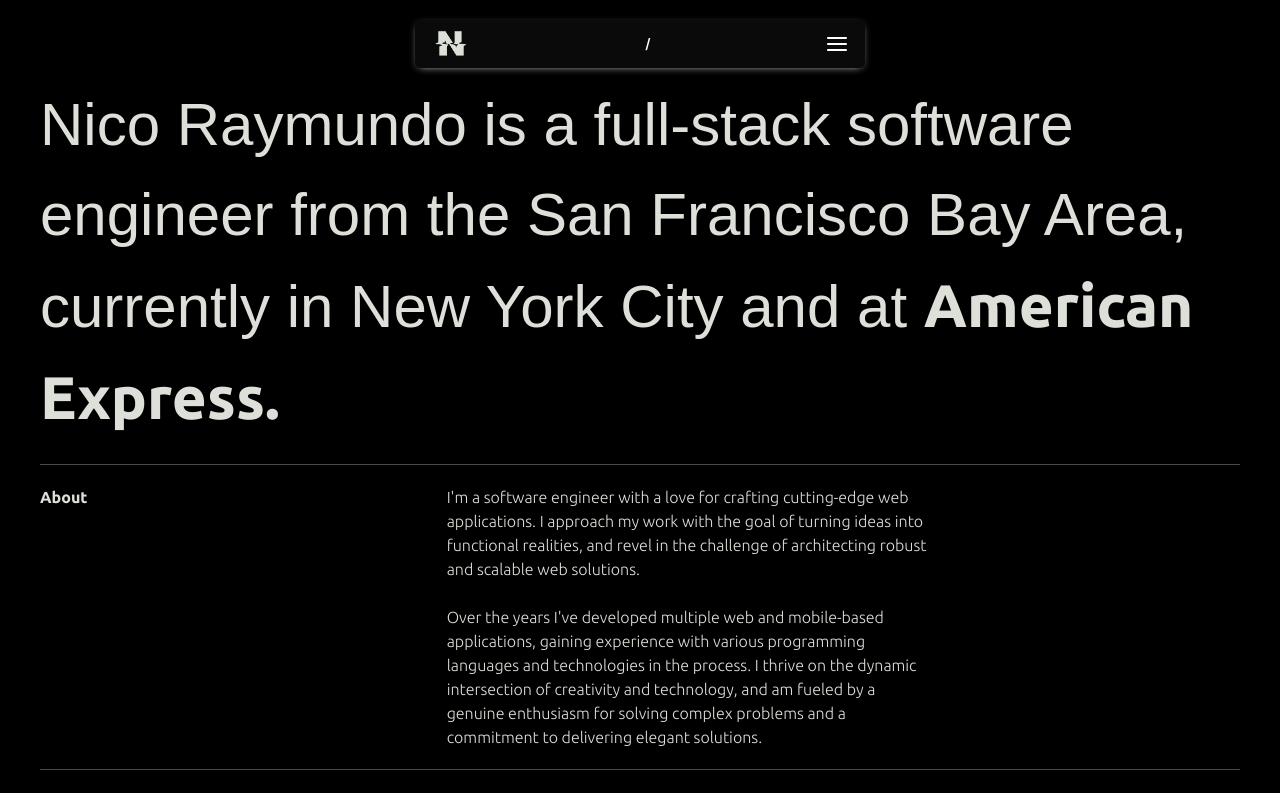
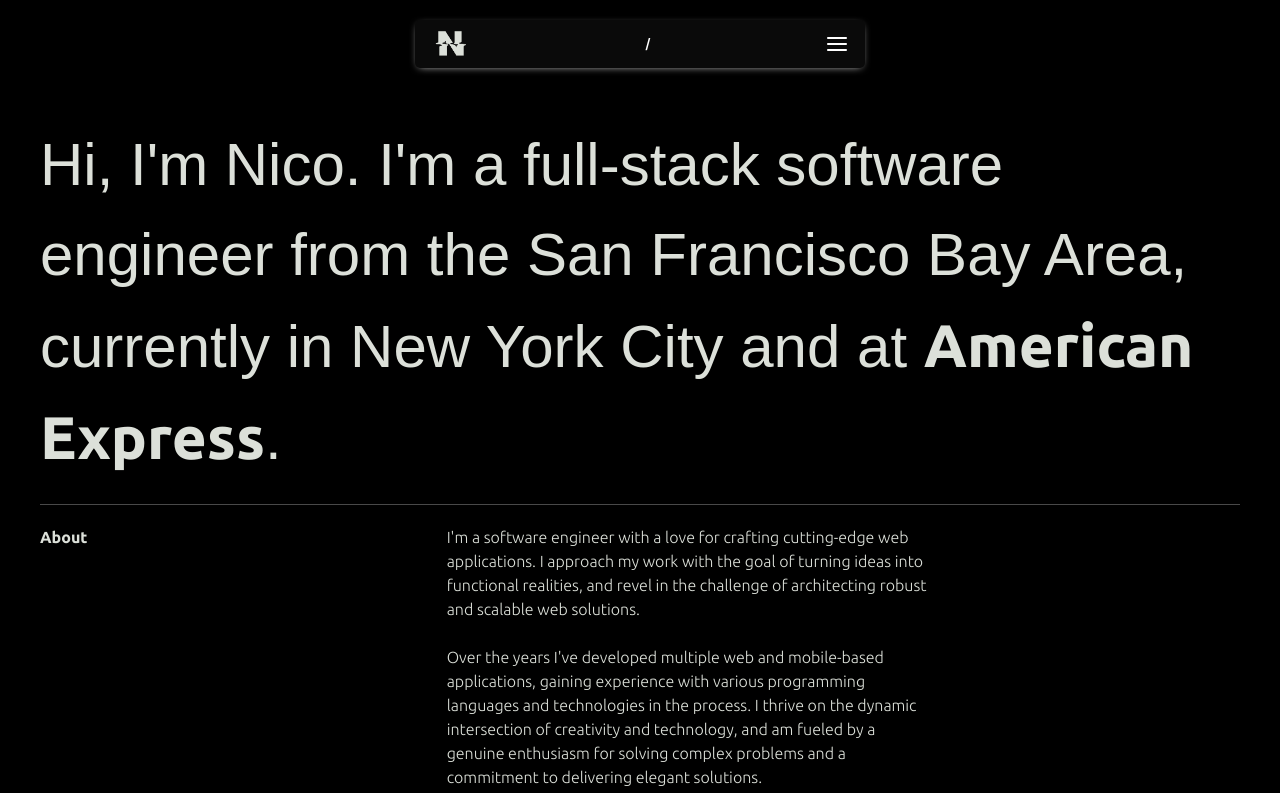
Before and after one commit to nraymundo/nicoraymundo.com-v2, a React (Vite) app: page / in a window 1280 px wide. Shown: the top 793 px of the page. Built offline with nearby package versions, Linux system fonts and the light colour scheme; no server answers; a web font is replaced by a local one.

Commit message:
refactor(about): update text

```diff
--- a/src/sections/About.jsx
+++ b/src/sections/About.jsx
@@ -1,7 +1,7 @@
 import { Box, Text, Grid, GridItem, Link} from "@chakra-ui/react"
 import AnimatedText from "../components/AnimatedText"
 
-const introText = "Nico Raymundo is a full-stack software engineer from the San Francisco Bay Area, currently in New York City and at"
+const introText = "Hi, I'm Nico. I'm a full-stack software engineer from the San Francisco Bay Area, currently in New York City and at"
 const aboutText = `I'm a software engineer with a love for crafting cutting-edge web applications. I approach my work with the goal of turning ideas
 into functional realities, and revel in the challenge of architecting robust and scalable web solutions.`
 const aboutText2 = `Over the years I've developed multiple web and mobile-based applications, gaining experience with various programming languages
@@ -39,13 +39,14 @@
 
 export default function About() {
   return (
-    <Box w='100%' color='#DCE0D9' mt={10} bg='black' pt={5} pl={[5, 10]} pr={[5, 10]}>
+    <Box w='100%' color='#DCE0D9' mt={[10, 20]} bg='black' pt={5} pl={[5, 10]} pr={[5, 10]}>
       <Box fontSize={['3xl', '6xl']} textStyle='primary' _selection={{ color: '#9DAE9E' }} textAlign='left'>
         {introText}
         {' '}
         <Link href='#' _hover={{ textDecoration:'none', color: '#016FD0' }} _selection={{ color: '#016FD0' }} textStyle='secondary' fontWeight={700}>
-          American Express.
+          American Express
         </Link>
+        .
         {/* <AnimatedText delay={0} text={introText} /> */}
       </Box>
       <Box h={0.8} mt={5} backgroundColor='#494949'/>
```
Also changed, not shown: 1 other file (tests, documents, lock files or other folders).
